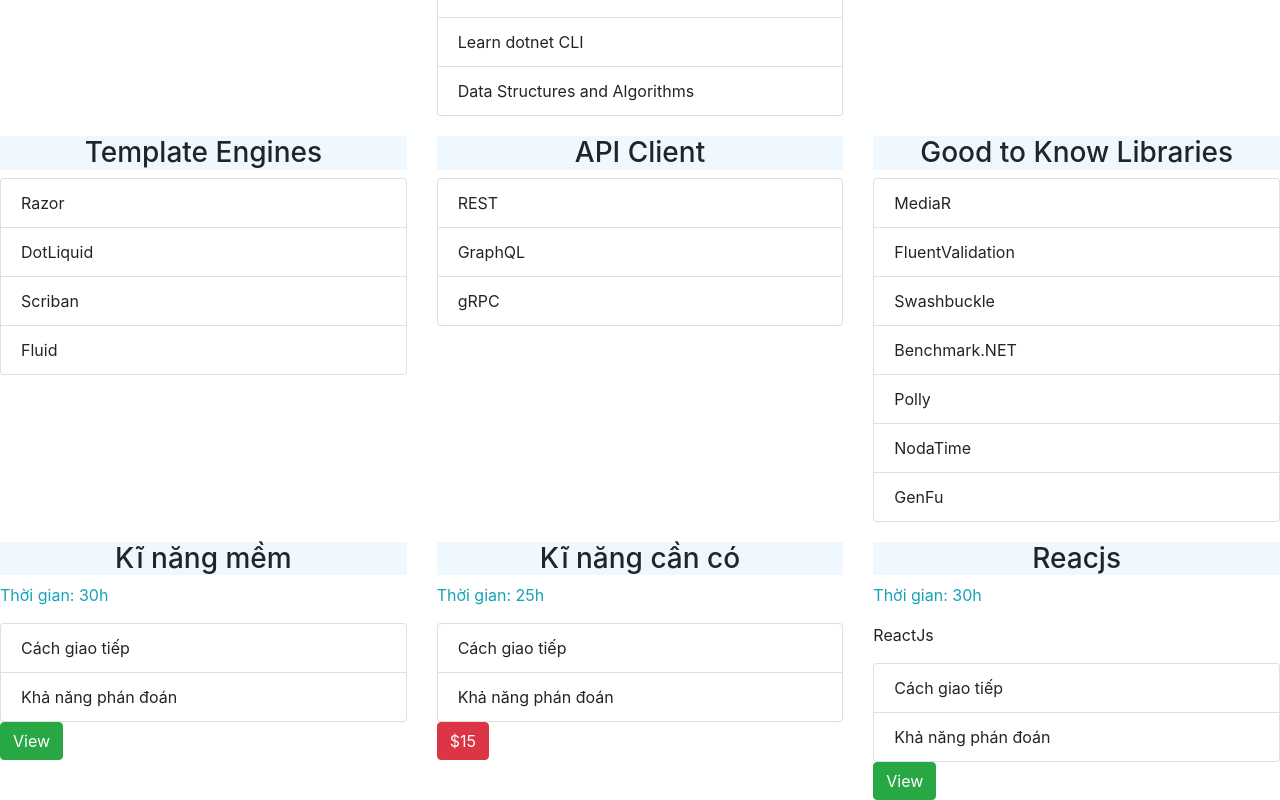
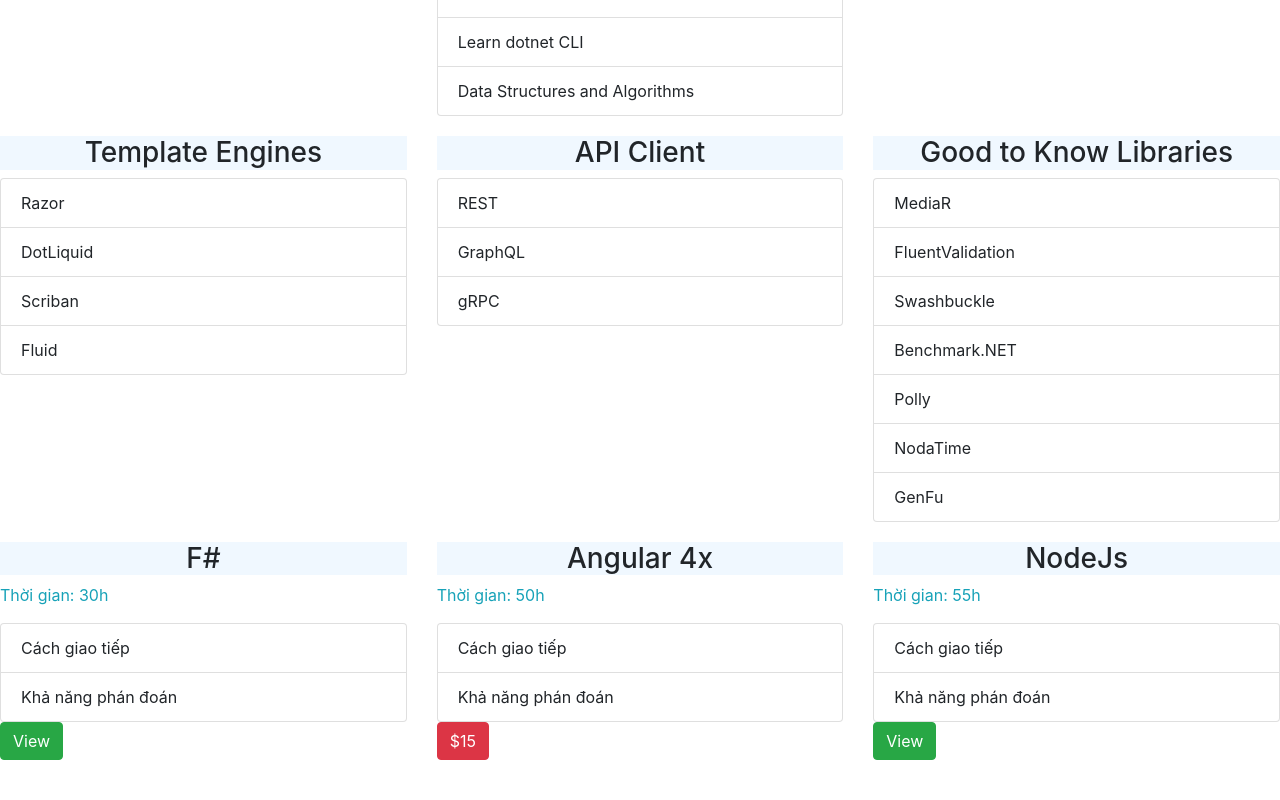
Before and after one commit to TuyenNguyenTu/DemoReactTutorial, a React (Create React App) app: page / in a window 1280 px wide. Shown: the part 1205-2005 px from the top of the page. After the commit the page ends 1965 px from the top, so only its background shows below. Built offline with nearby package versions, Linux system fonts and the light colour scheme.

Commit message:
using JSX Foreach

```diff
--- a/src/App.js
+++ b/src/App.js
@@ -18,6 +18,28 @@
 import CourseGood from './Components/CourseGoodToKnow'
 
 function App() {
+  const items = [
+    {
+        Tuyen: 'F#',
+        time: '30h',
+        free: 'true'
+    },
+    {
+        Tuyen:'Angular 4x',
+        time: '50h',
+        free: 'false'
+    },
+    {
+        Tuyen:'NodeJs',
+        time: '55h',
+        free: 'true'
+    }
+];
+
+const elementCourse = items.map((item)=>
+
+<CourseGood Tuyen={item.Tuyen} time={item.time} free={item.free} key={item.Tuyen}/>
+);
   return (
     <div>
     <h3 className="App">ASP .NET Core Developer in 2019</h3>
@@ -37,10 +59,10 @@
         <Templalte/>
         <ApiClient/>
         <GoodToKnow/>
-
-        <CourseGood Tuyen="Kĩ năng mềm" time="30h" free="true"/>
-        <CourseGood Tuyen="Kĩ năng cần có" time="25h" free="false"/>
-        <CourseGood Tuyen="Reacjs" time="30h" free="true">ReactJs</CourseGood>
+        {elementCourse}
+        {/* <CourseGood Tuyen="Kĩ năng mềm" time="30h" free="true"/>
+        <CourseGood Tuyen="Kĩ năng cần có" time="25h" free="false"/> */}
+        {/* <CourseGood Tuyen="Reacjs" time="30h" free="true">ReactJs</CourseGood> */}
 
     </div>
     </div>
--- a/src/Components/CourseGoodToKnow.js
+++ b/src/Components/CourseGoodToKnow.js
@@ -4,7 +4,7 @@
 
     ShowButtonFree() {
         var isFree = this.props.free;
-        if (isFree == 'true') {
+        if (isFree === 'true') {
             return <div >
                 <button className="btn btn-success">View</button>
             </div>;
@@ -17,7 +17,6 @@
 
     render() {
         return (
-
             <div className="col-xs-4 col-sm-4 col-md-4 col-log-4 margin">
                 <div className="panel panel-info">
                     <div className="panel-heading">
```
